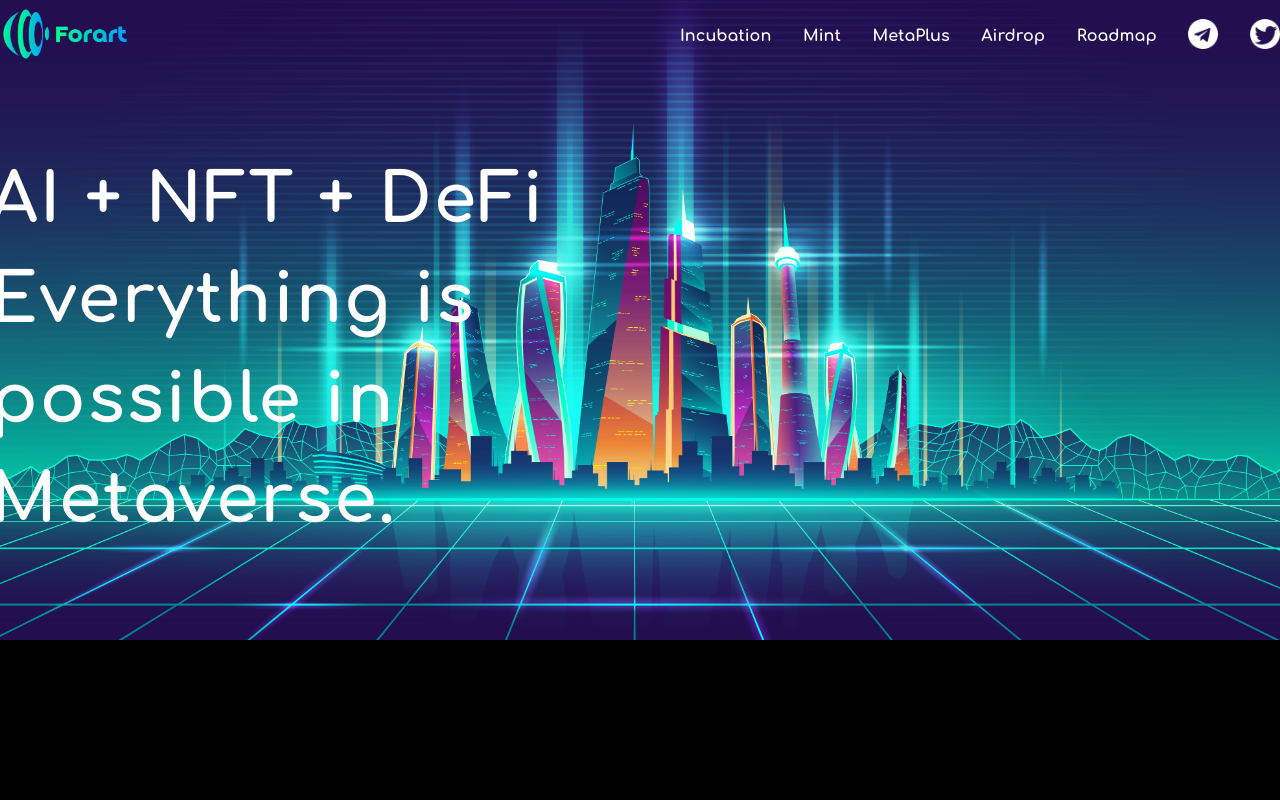
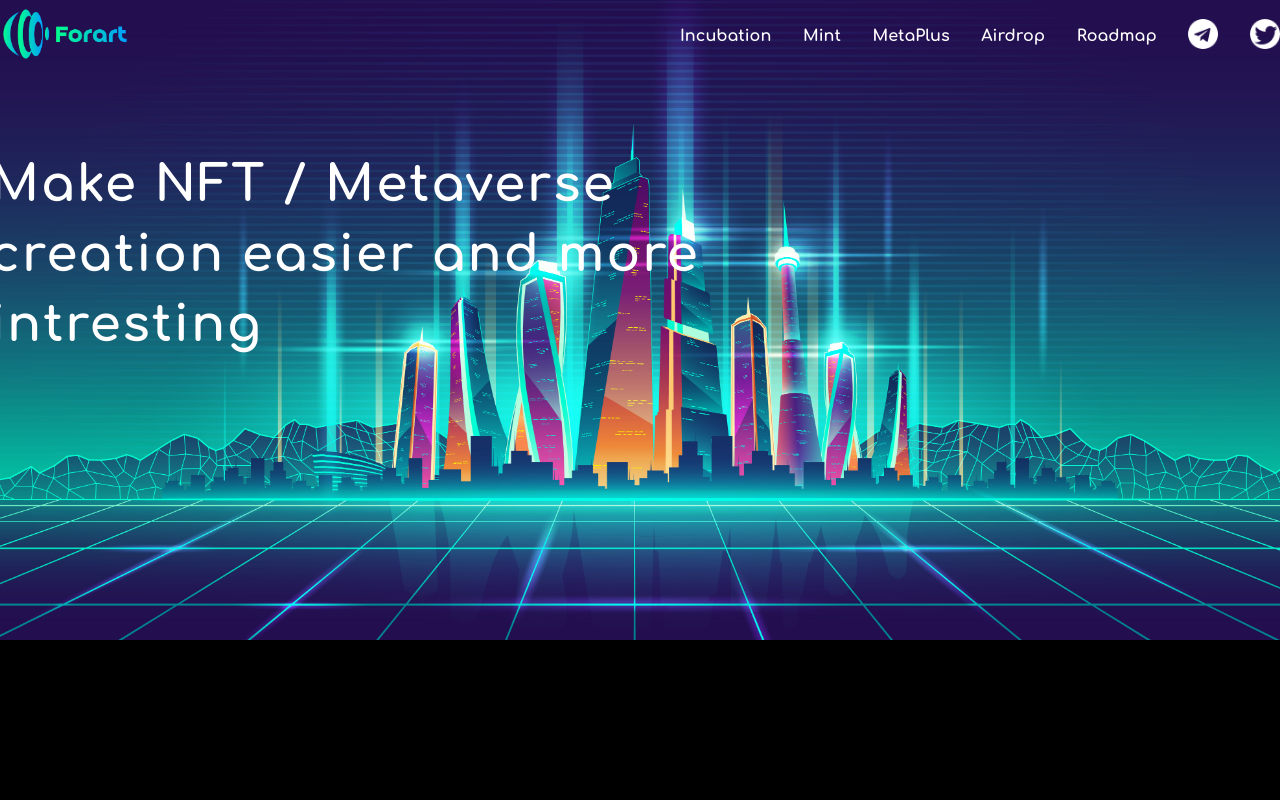
Before and after one commit to harikharan07/forart-website, a React (Create React App) app: page / in a window 1280 px wide. Shown: the top 800 px of the page. Built offline with nearby package versions, Linux system fonts and the light colour scheme.

Commit message:
modify slogan

```diff
--- a/src/pages/top/index.tsx
+++ b/src/pages/top/index.tsx
@@ -41,11 +41,11 @@ const Title = styled.div`
 
   .slogan{
       font-weight: 600;
-      font-size: 68px;
-      line-height: 100px;
+      font-size: 50px;
+      line-height: 70px;
       letter-spacing: 2px;
       color: #fff;
-      width: 700px;
+      width: 800px;
     }
 
   @media screen and (max-width: 1100px) {
@@ -68,7 +68,7 @@ const Top: React.FC = () => {
         <Container>
           <Title>
             <div>
-              <div className="slogan">AI + NFT + DeFi Everything is possible in Metaverse.</div>
+              <div className="slogan">Make NFT / Metaverse creation easier and more intresting</div>
               {/*<div className="foot">Built on</div>*/}
             </div>
           </Title>
```
